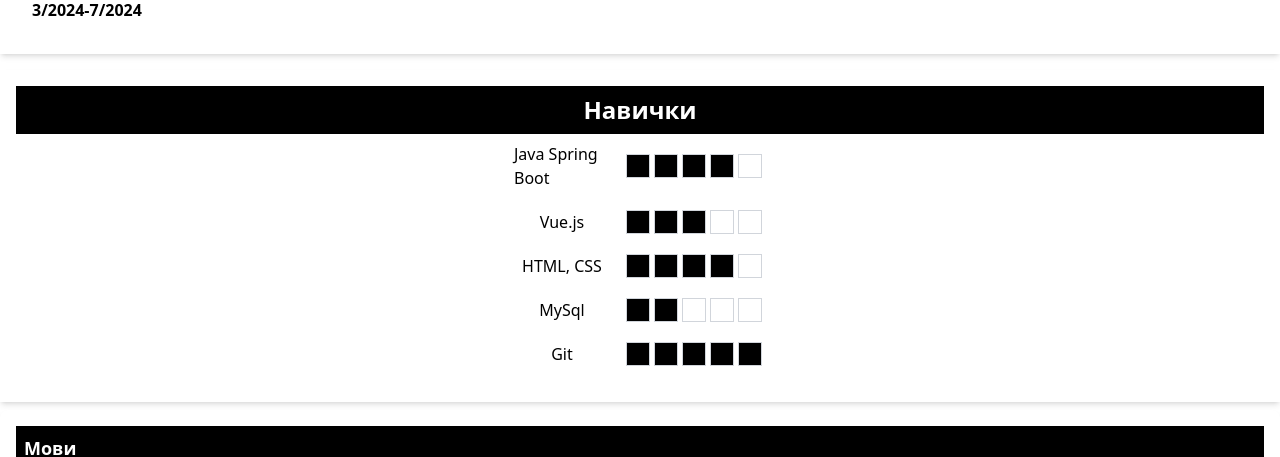
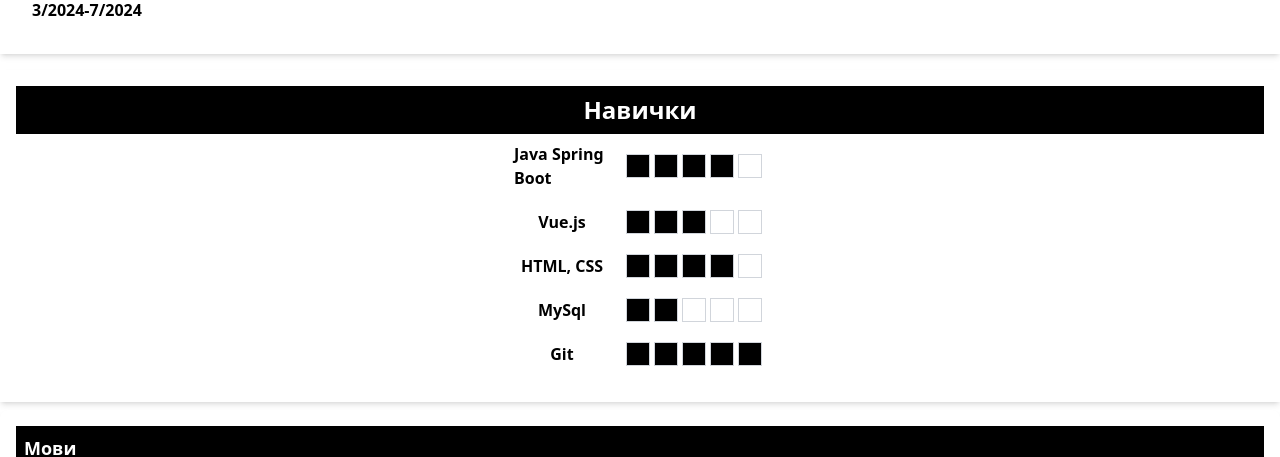
Before and after one commit to siddaws/my-project_1, a Vue app: page / in a window 1280 px wide. Shown: the part 974-1431 px from the top of the page. Built offline with nearby package versions, Linux system fonts and the light colour scheme; the HTML template or start-up script is replaced by a standard one.

Commit message:
Your commit message

```diff
--- a/src/components/Skills.vue
+++ b/src/components/Skills.vue
@@ -1,7 +1,7 @@
 <template>
-  <div class="bg-white shadow-md p-4 mt-4 flex justify-center">
+  <div class="bg-white shadow-md p-4 mt-4 flex justify-center font-bold">
     <div class="w-full max-w">
-      <h2 class="text-2xl font-bold text-white bg-black p-2 text-center">Навички</h2>
+      <h2 class="text-2xl  text-white bg-black p-2 text-center">Навички</h2>
       <ul class="items-center mt-2">
         <li v-for="(skill, index) in skills" :key="index" class="flex items-center mb-5 justify-center">
           <div class="w-24 flex items-center justify-center">{{ skill.name }}</div>
```
